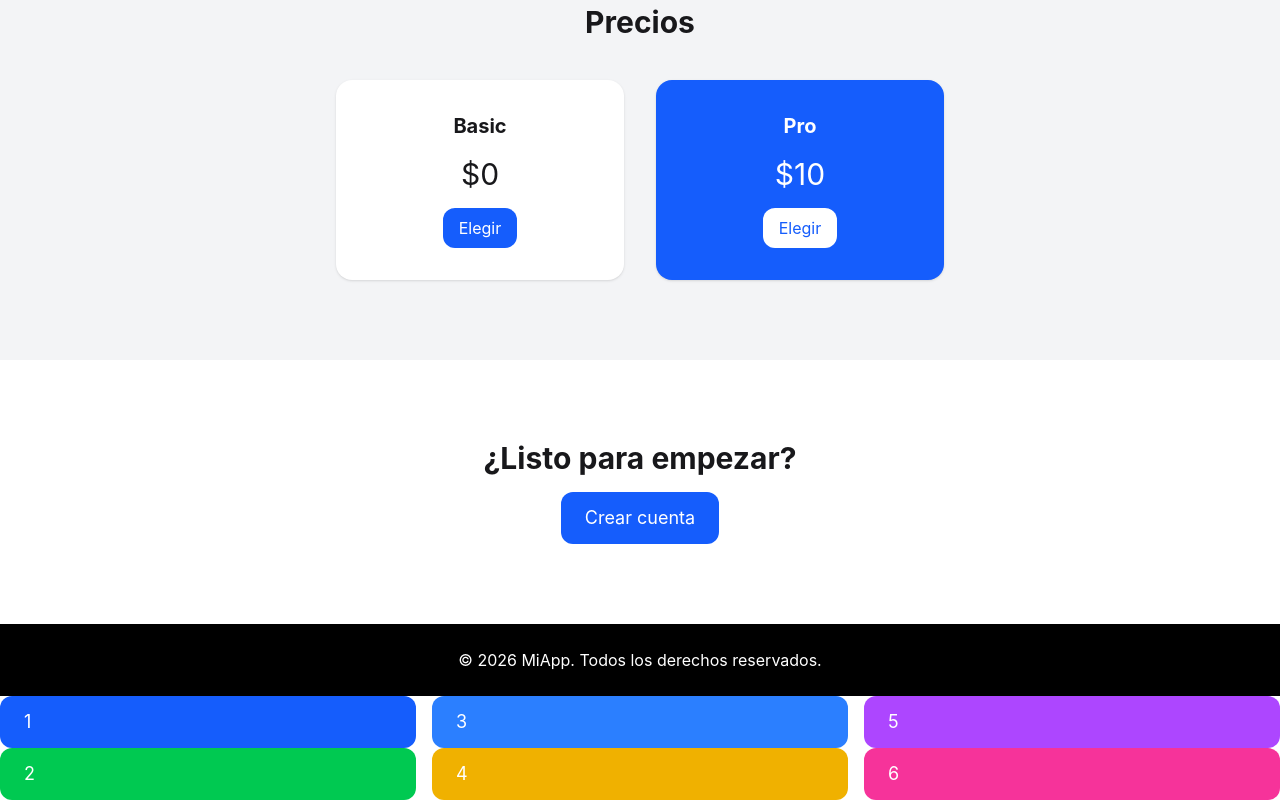
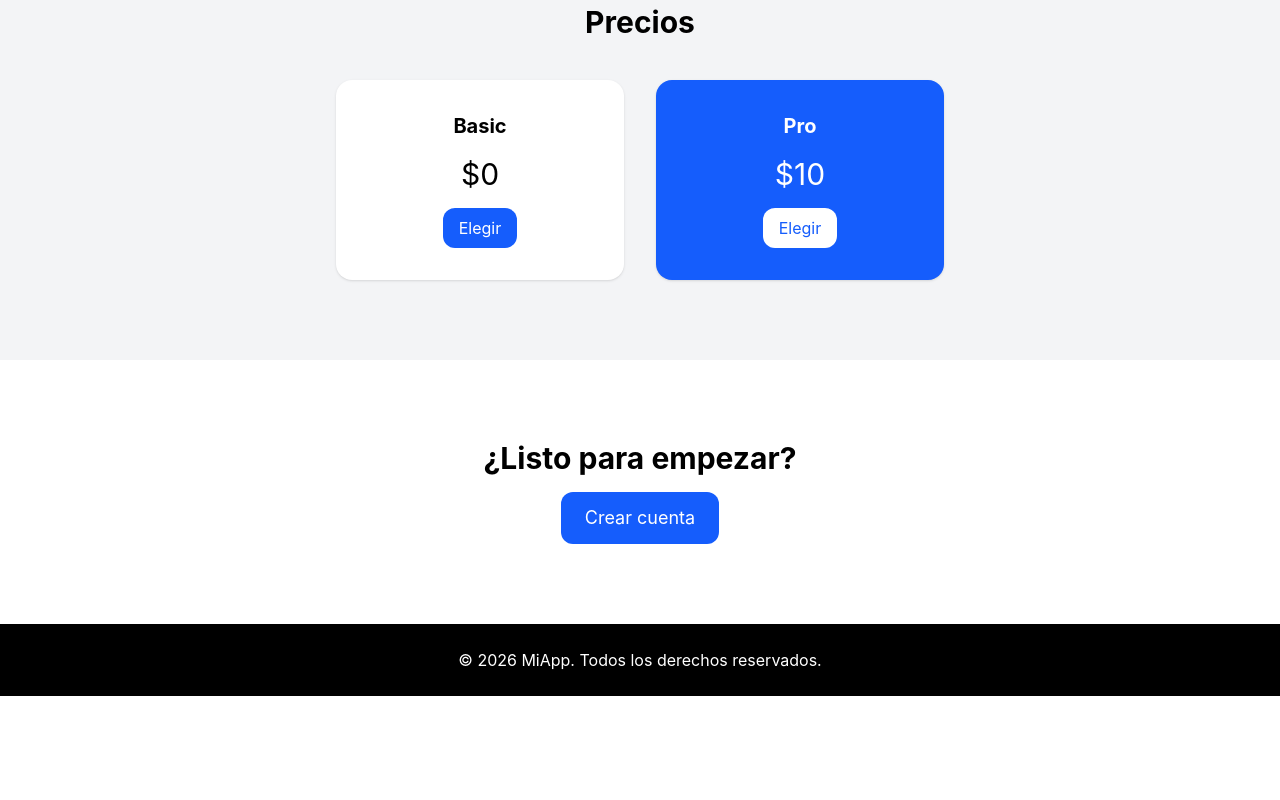
Before and after one commit to Axelotl24/tailwind, a React (Vite) app: page / in a window 1280 px wide. Shown: the part 808-1608 px from the top of the page. After the commit the page ends 1504 px from the top, so only its background shows below. Built offline with nearby package versions, Linux system fonts and the light colour scheme.

Commit message:
borré daisyui

```diff
--- a/index.html
+++ b/index.html
@@ -1,5 +1,5 @@
 <!doctype html>
-<html lang="en" data-theme="light">
+<html lang="en">
 
 <head>
   <meta charset="UTF-8" />
--- a/package.json
+++ b/package.json
@@ -20,7 +20,6 @@
     "@types/react": "^19.2.14",
     "@types/react-dom": "^19.2.3",
     "@vitejs/plugin-react": "^6.0.1",
-    "daisyui": "^5.5.19",
     "eslint": "^9.39.4",
     "eslint-plugin-react-hooks": "^7.0.1",
     "eslint-plugin-react-refresh": "^0.5.2",
--- a/src/App.jsx
+++ b/src/App.jsx
@@ -4,14 +4,6 @@ function App() {
   return (
     <>
       <Landing />
-      <div className="columns-3">
-        <div className="hover:cursor-pointer hover:scale-110 transition-transform duration-500 ease-in-out bg-blue-600 text-white px-6 py-3 rounded-xl text-lg">1</div>
-        <div className="hover:cursor-pointer hover:scale-110 transition-transform duration-500 ease-in-out bg-green-500 text-white px-6 py-3 rounded-xl text-lg">2</div>
-        <div className="hover:cursor-pointer hover:scale-110 transition-transform duration-500 ease-in-out bg-blue-500 text-white px-6 py-3 rounded-xl text-lg">3</div>
-        <div className="hover:cursor-pointer hover:scale-110 transition-transform duration-500 ease-in-out bg-yellow-500 text-white px-6 py-3 rounded-xl text-lg">4</div>
-        <div className="hover:cursor-pointer hover:scale-110 transition-transform duration-500 ease-in-out bg-purple-500 text-white px-6 py-3 rounded-xl text-lg">5</div>
-        <div className="hover:cursor-pointer hover:scale-110 transition-transform duration-500 ease-in-out bg-pink-500 text-white px-6 py-3 rounded-xl text-lg">6</div>
-      </div>
     </>
   )
 }
--- a/src/index.css
+++ b/src/index.css
@@ -1,3 +1 @@
 @import "tailwindcss";
-
-@plugin "daisyui";
```
Also changed, not shown: 1 other file (tests, documents, lock files or other folders).
